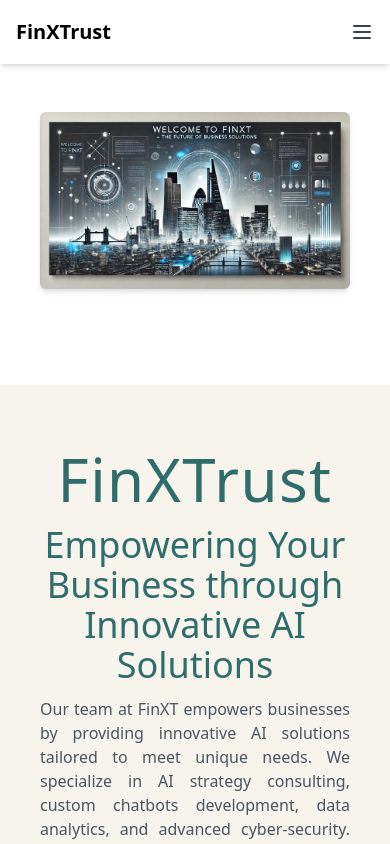
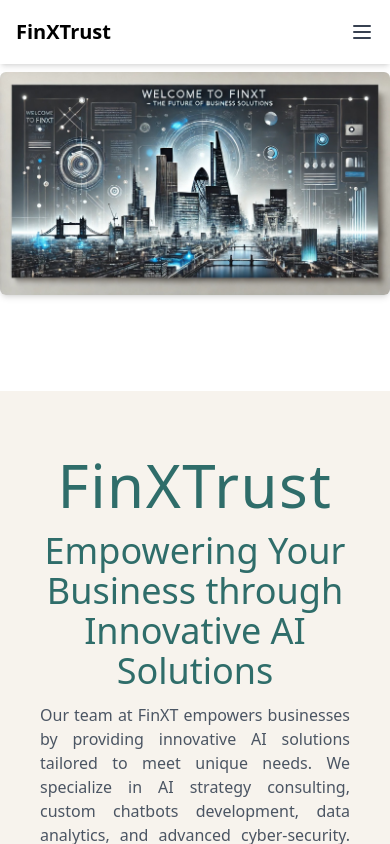
Before and after one commit to AishuVj/finxt-website, a Next.js app: page / in a window 390 px wide. Shown: the top 844 px of the page. Built offline with nearby package versions, Linux system fonts and the light colour scheme.

Commit message:
mobile responsive hero image

```diff
--- a/components/HeroSection.js
+++ b/components/HeroSection.js
@@ -1,7 +1,7 @@
 
 export default function HeroSection() {
   return (
-    <section className="px-10 pt-10">
+    <section className="">
         <img
          src="/images/MainPicture.jpg"
 
```
